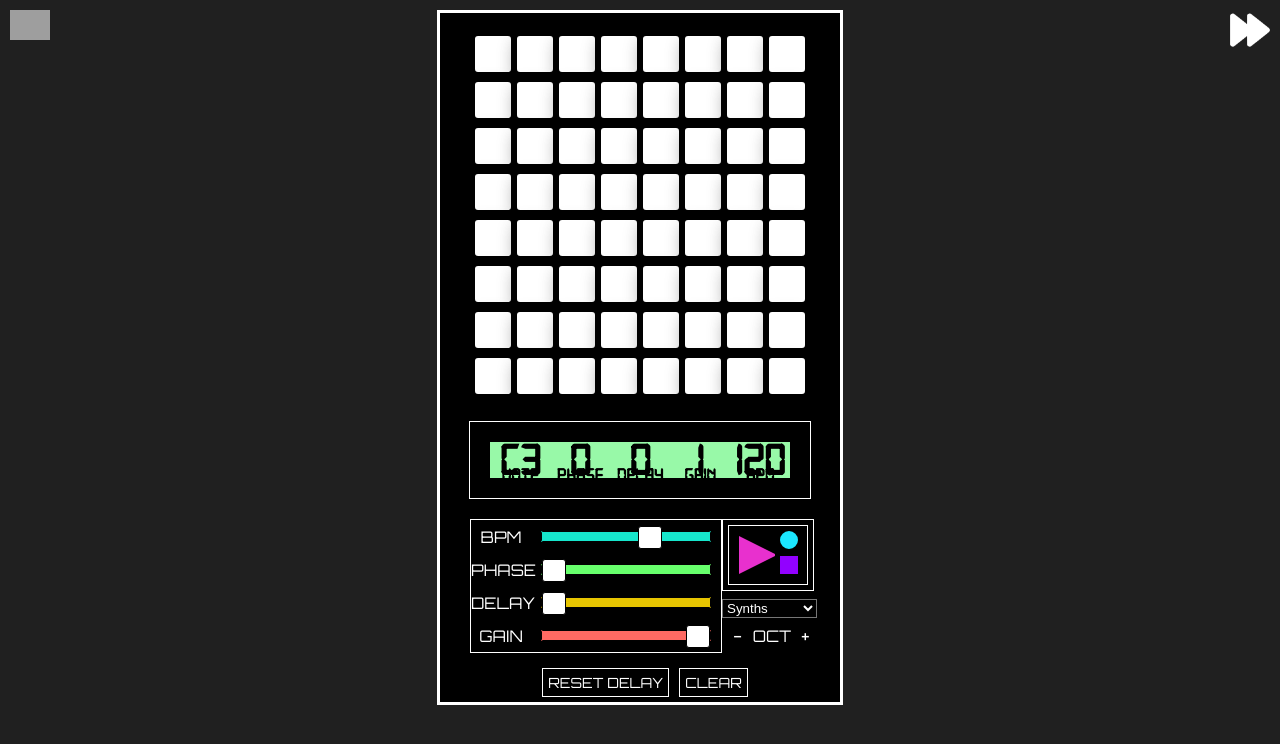
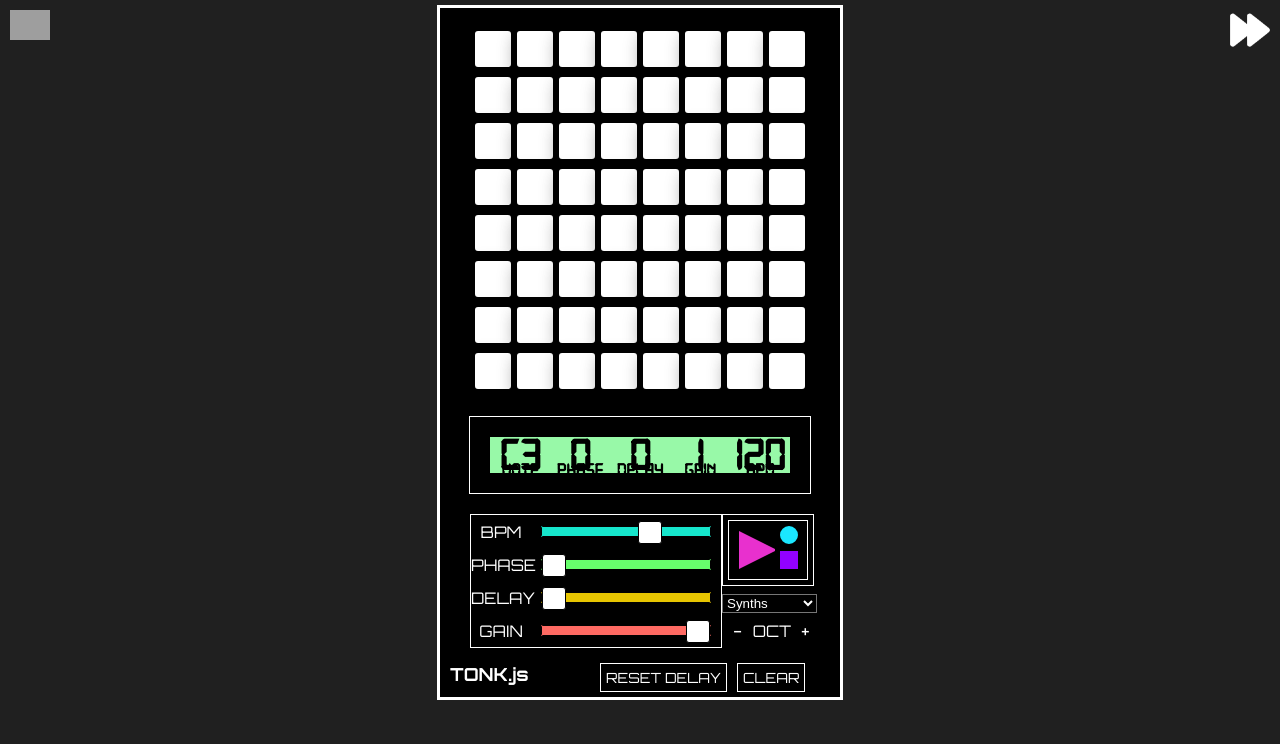
Before and after one commit to CrugBarat/tonkjs_React, a React (Create React App) app: page /step_sequencer in a window 1280 px wide. Shown: the top 744 px of the page. Built offline with nearby package versions, Linux system fonts and the light colour scheme; grey boxes are pictures that could not be loaded.

Commit message:
adds label to step
Signed-off-by: CrugBarat <craigtbarratt@gmail.com>

```diff
--- a/src/containers/step_sequencer/StepSequencer.css
+++ b/src/containers/step_sequencer/StepSequencer.css
@@ -55,7 +55,7 @@ input[type='checkbox']:hover, button:hover, select:hover, .controls-container {
   width: 400px;
   background-color: black;
   padding-top: 20px;
-  margin-top: 10px;
+  margin-top: 5px;
 }
 
 .step-sequencer-values-border {
@@ -210,6 +210,10 @@ button[name="stop"]:focus {
   color: #67FF6C;
 }
 
+.step-sequencer-destroy-container {
+  text-align: left;
+}
+
 .step-sequencer-destroy-buttons {
   border: solid 1px white;
   padding: 5px;
@@ -220,3 +224,11 @@ button[name="stop"]:focus {
 .step-sequencer-destroy-buttons:focus {
   outline-color: #16E6CC;
 }
+
+.step-tonk-label {
+  width: 80px;
+  font-size: 18px;
+  padding: 0;
+  margin: 5px 60px 0px 10px;
+  float: left;
+}
--- a/src/containers/step_sequencer/StepSequencer.js
+++ b/src/containers/step_sequencer/StepSequencer.js
@@ -335,9 +335,10 @@ export default function StepSequencer() {
            <span> OCT </span>
            <button className="step-sequencer-oct-increase-button" onClick={increaseOctave}>+</button>
          </div>
-          <div>
+          <div className="step-sequencer-destroy-container">
             <button className="step-sequencer-destroy-buttons" onClick={resetDelay}>RESET DELAY</button>
             <button className="step-sequencer-destroy-buttons" onClick={clearSequencer}>CLEAR</button>
+            <h3 className="step-tonk-label">TONK.js</h3>
           </div>
       </section>
     </Fragment>
```
